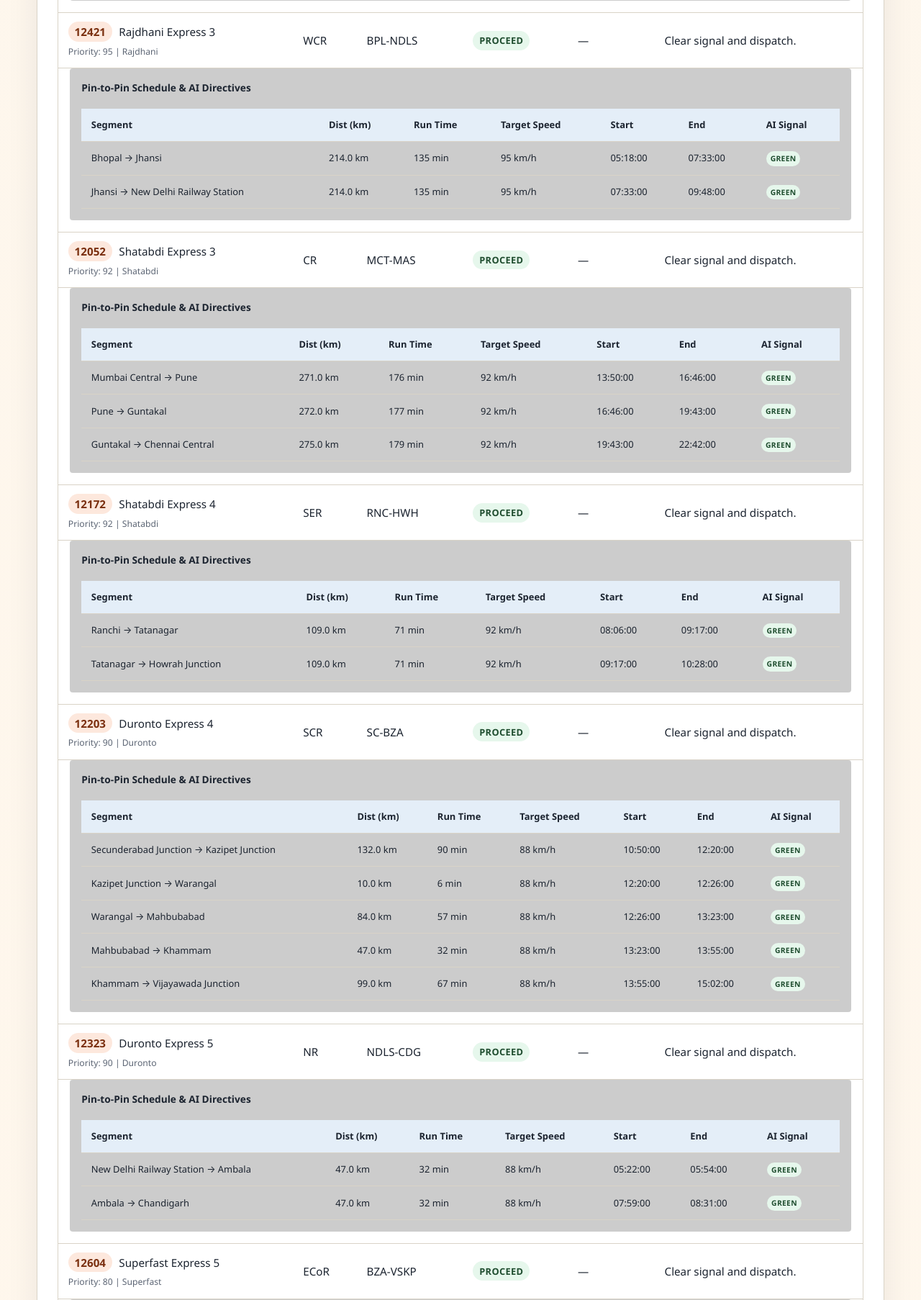
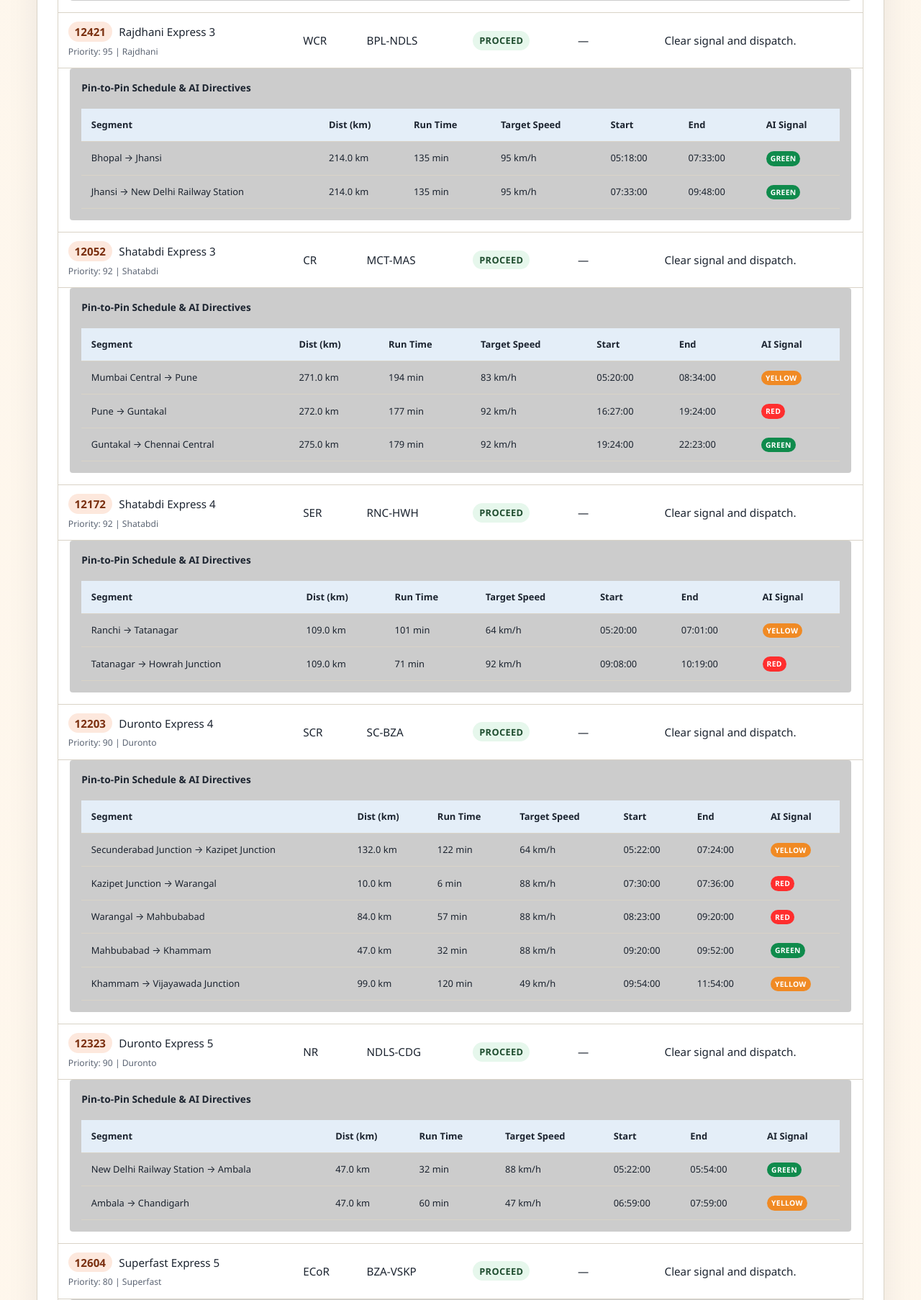
Before and after one commit to varunnn9tirumala/PY-project-TTC, a Flask app: page /control-room in a window 1280 px wide. Shown: the part 2609-4415 px from the top of the page at 72% size. Run offline with Flask 3, Linux system fonts and the light colour scheme.

Commit message:
landing pages

```diff
--- a/app.py
+++ b/app.py
@@ -256,29 +256,61 @@
             for seg in route_meta["segments"]:
                 seg_id = f"{t.section}_{seg['from']}_{seg['to']}"
                 km = float(seg["km"])
-                # calculate run_min based on avg_speed_kmph
-                run_min = max(2, int((km / t.avg_speed_kmph) * 60))
+
+                # Base dynamic speed
+                target_speed = t.avg_speed_kmph
+                if t.delay_min > 0:
+                    # Make up time if delayed
+                    target_speed = min(130, int(t.avg_speed_kmph * 1.15))
+
+                min_speed = max(30, int(t.avg_speed_kmph * 0.5))
+                run_min = max(2, int((km / target_speed) * 60))
 
                 occupancy = segment_occupancy.setdefault(seg_id, [])
+
+                signal = "GREEN"
+                actual_speed = target_speed
+                hold_at_start = 0
 
                 # Check for conflicts on this pin-to-pin segment
                 while True:
                     conflict = False
                     for occ_start, occ_end, occ_pri, occ_code in occupancy:
                         # Headway: must be headway_min clear of any existing train
-                        # This avoids rear-end collisions and allows safe braking distance
                         if not (current_time + timedelta(minutes=run_min) + timedelta(minutes=headway_min) <= occ_start or
                                 current_time >= occ_end + timedelta(minutes=headway_min)):
                             conflict = True
                             wait_until = occ_end + timedelta(minutes=headway_min)
+
+                            # Attempt pacing (YELLOW) if we are arriving too early behind another train
                             if wait_until > current_time:
+                                pacing_run_min = int((wait_until - current_time).total_seconds() / 60)
+                                if pacing_run_min > run_min:
+                                    pacing_speed = int((km / pacing_run_min) * 60)
+                                    if pacing_speed >= min_speed:
+                                        # Pacing successful, we don't need to hold
+                                        run_min = pacing_run_min
+                                        actual_speed = pacing_speed
+                                        signal = "YELLOW"
+                                        conflict = False
+                                        explanations.append(f"Train {t.code} pacing at {actual_speed} km/h (YELLOW) behind {occ_code} to {seg['to']}.")
+                                        break
+
+                            if conflict and wait_until > current_time:
                                 hold_time = int((wait_until - current_time).total_seconds() / 60)
                                 if hold_time > 0:
-                                    explanations.append(f"Train {t.code} held {hold_time} min at {seg['from']} siding to give way to higher priority {occ_code} ({occ_pri}).")
+                                    hold_at_start += hold_time
                                     current_time = wait_until
+                                    signal = "RED"
+                                    # Revert to target_speed after holding
+                                    actual_speed = target_speed
+                                    run_min = max(2, int((km / target_speed) * 60))
                             break
                     if not conflict:
                         break
+
+                if hold_at_start > 0:
+                    explanations.append(f"Train {t.code} held {hold_at_start} min at {seg['from']} siding (RED) to clear route.")
 
                 end_time = current_time + timedelta(minutes=run_min)
                 occupancy.append((current_time, end_time, t.priority, t.code))
@@ -291,9 +323,9 @@
                     "end": end_time.strftime("%H:%M:%S"),
                     "start_dt": current_time.isoformat(),
                     "end_dt": end_time.isoformat(),
-                    "speed": t.avg_speed_kmph,
+                    "speed": actual_speed,
                     "run_min": run_min,
-                    "signal": "GREEN"
+                    "signal": signal
                 })
                 current_time = end_time
 
@@ -827,7 +859,7 @@
                         "x": x,
                         "y": y,
                         "section": r["section"],
-                        "decision": "PROCEED",
+                        "decision": current_segment.get("signal", "GREEN"),
                         "current_segment": current_segment,
                     }
                 )
@@ -845,7 +877,7 @@
                         "x": src["x"],
                         "y": src["y"],
                         "section": r["section"],
-                        "decision": "HOLD",
+                        "decision": "RED",
                         "current_segment": first_seg,
                     })
             elif now > datetime.fromisoformat(last_seg["end_dt"]):
--- a/static/js/dashboard.js
+++ b/static/js/dashboard.js
@@ -61,7 +61,13 @@
     live.trains.forEach((t) => {
       const query = smartSearch ? smartSearch.value.toLowerCase() : "";
       if (query && !t.code.toLowerCase().includes(query)) return;
-      ctx.fillStyle = t.decision === "HOLD" ? "#c45c26" : "#0f8b4c";
+      if (t.decision === "RED" || t.decision === "HOLD") {
+        ctx.fillStyle = "#ff2e2e";
+      } else if (t.decision === "YELLOW") {
+        ctx.fillStyle = "#f08a24";
+      } else {
+        ctx.fillStyle = "#0f8b4c";
+      }
       ctx.beginPath();
       ctx.arc(t.x, t.y, 3.5, 0, Math.PI * 2);
       ctx.fill();
@@ -78,16 +84,23 @@
   let throughputChart;
   async function fetchAnalytics() {
     const res = await fetch("/api/analytics");
+    if (!res.ok) return;
     const data = await res.json();
     const common = { labels: data.labels };
     const options = { responsive: true, animation: false };
     const cfg = (label, arr, color) => ({ type: "line", data: { ...common, datasets: [{ label, data: arr, borderColor: color, backgroundColor: color }] }, options });
 
+    const tc = document.getElementById("throughput-chart");
+    if (!tc) return; // If we are on a page without charts, exit analytics fetch
+
     if (!throughputChart) {
-      throughputChart = new Chart(document.getElementById("throughput-chart"), cfg("Throughput trend", data.throughput, "#0b4f8c"));
-      new Chart(document.getElementById("delay-chart"), cfg("Delay trend", data.delay, "#c45c26"));
-      new Chart(document.getElementById("util-chart"), cfg("Platform utilization", data.utilization, "#0f8b4c"));
-      new Chart(document.getElementById("conflict-chart"), cfg("Conflict count reduction", data.conflicts, "#aa2ee6"));
+      throughputChart = new Chart(tc, cfg("Throughput trend", data.throughput, "#0b4f8c"));
+      const dc = document.getElementById("delay-chart");
+      if (dc) new Chart(dc, cfg("Delay trend", data.delay, "#c45c26"));
+      const uc = document.getElementById("util-chart");
+      if (uc) new Chart(uc, cfg("Platform utilization", data.utilization, "#0f8b4c"));
+      const cc = document.getElementById("conflict-chart");
+      if (cc) new Chart(cc, cfg("Conflict count reduction", data.conflicts, "#aa2ee6"));
     } else {
       throughputChart.data.labels = data.labels;
       throughputChart.data.datasets[0].data = data.throughput;
--- a/templates/control_room.html
+++ b/templates/control_room.html
@@ -1,6 +1,11 @@
 {% extends "base.html" %}
 {% block title %}National Control Room · Section DSS{% endblock %}
 {% block content %}
+<style>
+  .sig-red { background: #ff2e2e !important; color: #fff !important; }
+  .sig-yellow { background: #f08a24 !important; color: #fff !important; }
+  .sig-green { background: #0f8b4c !important; color: #fff !important; }
+</style>
 <section class="panel hero">
   <div>
     <h2>National rail traffic control room</h2>
@@ -25,6 +30,7 @@
       <thead>
         <tr><th>Train</th><th>Zone</th><th>Section</th><th>Decision</th><th>Reroute</th><th>Reason</th></tr>
       </thead>
+      <tbody>
         {% for row in trains %}
         <tr>
           <td><span class="pill">{{ row.code }}</span> {{ row.name }}<br><small class="muted" style="font-size: 0.8em">Priority: {{ row.priority }} | {{ row.category }}</small></td>
@@ -46,13 +52,17 @@
                 <tbody>
                   {% for seg in row.schedule %}
                   <tr>
-                    <td>{{ seg.from }} &rarr; {{ seg.to }}</td>
+                    <td>{{ seg['from'] }} &rarr; {{ seg['to'] }}</td>
                     <td>{{ seg.km }} km</td>
                     <td>{{ seg.run_min }} min</td>
                     <td>{{ seg.speed }} km/h</td>
                     <td>{{ seg.start }}</td>
                     <td>{{ seg.end }}</td>
-                    <td><span class="decision ok" style="padding: 2px 6px; font-size: 0.8em">{{ seg.signal }}</span></td>
+                    <td>
+                      <span class="decision {% if seg.signal == 'RED' %}sig-red{% elif seg.signal == 'YELLOW' %}sig-yellow{% else %}sig-green{% endif %}" style="padding: 2px 6px; font-size: 0.8em;">
+                        {{ seg.signal }}
+                      </span>
+                    </td>
                   </tr>
                   {% endfor %}
                 </tbody>
```
